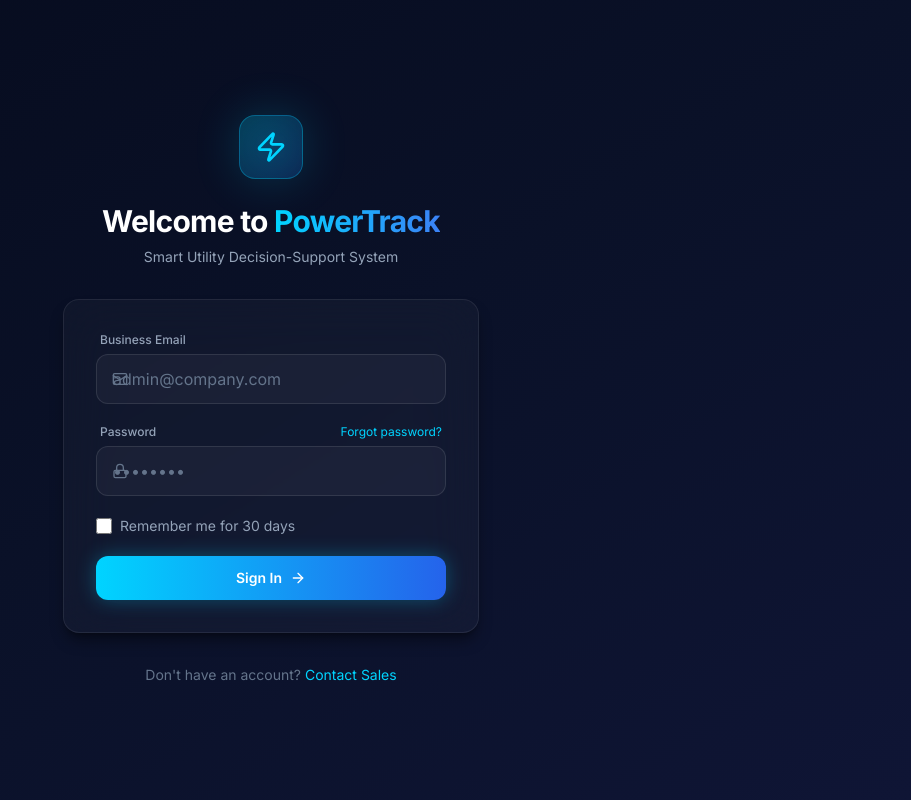
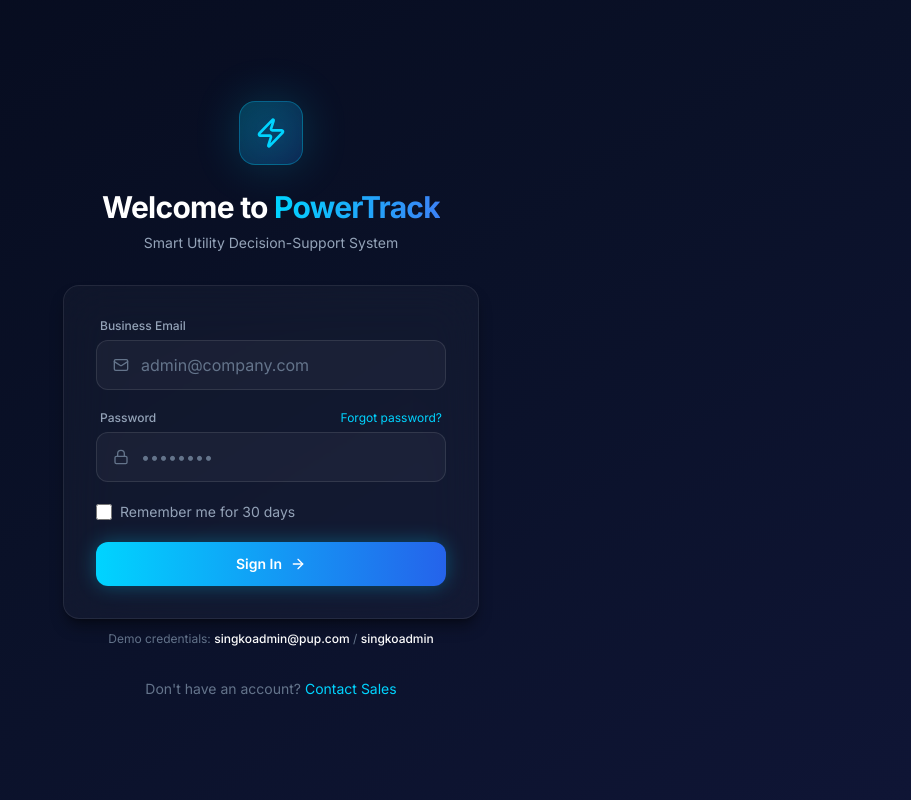
Before and after one commit to gewawddd/Singko_Technopreneurship, a React (Vite) app: page / in a window 1280 px wide. Shown: the whole page, without its empty margins (369-1280 px from the left). Built offline with nearby package versions, Linux system fonts and the light colour scheme.

Commit message:
refactor: update input fields in LoginPage for improved styling and accessibility

```diff
--- a/src/pages/AlertsPage.tsx
+++ b/src/pages/AlertsPage.tsx
@@ -264,24 +264,4 @@ export function AlertsPage() {
     </motion.div>);
 
 }
-// Helper icon
-function LightbulbIcon(props: React.SVGProps<SVGSVGElement>) {
-  return (
-    <svg
-      xmlns="http://www.w3.org/2000/svg"
-      width="24"
-      height="24"
-      viewBox="0 0 24 24"
-      fill="none"
-      stroke="currentColor"
-      strokeWidth="2"
-      strokeLinecap="round"
-      strokeLinejoin="round"
-      {...props}>
-
-      <path d="M15 14c.2-1 .7-1.7 1.5-2.5 1-.9 1.5-2.2 1.5-3.5A6 6 0 0 0 6 8c0 1.3.5 2.6 1.5 3.5.8.8 1.3 1.5 1.5 2.5" />
-      <path d="M9 18h6" />
-      <path d="M10 22h4" />
-    </svg>);
-
-}
+// Using LightbulbIcon imported from lucide-react instead of local helper
--- a/src/pages/LoginPage.tsx
+++ b/src/pages/LoginPage.tsx
@@ -70,8 +70,9 @@ export function LoginPage({ onLogin }: LoginPageProps) {
               <label className="block text-xs font-medium text-slate-400 mb-1.5 ml-1">
                 Business Email
               </label>
-              <div className="relative">
-                <div className="absolute inset-y-0 left-0 pl-4 flex items-center pointer-events-none">
+              <div className="">
+                <div className="flex items-center bg-white/[0.04] border border-white/[0.1] rounded-xl px-4 py-3">
+                  <div className="flex items-center justify-center mr-3">
                     <MailIcon className="h-4 w-4 text-slate-500" />
                   </div>
                   <input
@@ -79,9 +80,9 @@ export function LoginPage({ onLogin }: LoginPageProps) {
                     required
                     value={email}
                     onChange={(e) => setEmail(e.target.value)}
-                  className="glass-input w-full pl-11"
+                    className="bg-transparent outline-none w-full text-white placeholder-slate-500"
                     placeholder="admin@company.com" />
-
+                </div>
               </div>
             </div>
 
@@ -97,8 +98,9 @@ export function LoginPage({ onLogin }: LoginPageProps) {
                   Forgot password?
                 </a>
               </div>
-              <div className="relative">
-                <div className="absolute inset-y-0 left-0 pl-4 flex items-center pointer-events-none">
+              <div className="">
+                <div className="flex items-center bg-white/[0.04] border border-white/[0.1] rounded-xl px-4 py-3">
+                  <div className="flex items-center justify-center mr-3">
                     <LockIcon className="h-4 w-4 text-slate-500" />
                   </div>
                   <input
@@ -106,9 +108,9 @@ export function LoginPage({ onLogin }: LoginPageProps) {
                     required
                     value={password}
                     onChange={(e) => setPassword(e.target.value)}
-                  className="glass-input w-full pl-11"
+                    className="bg-transparent outline-none w-full text-white placeholder-slate-500"
                     placeholder="••••••••" />
-
+                </div>
               </div>
             </div>
 
@@ -142,6 +144,11 @@ export function LoginPage({ onLogin }: LoginPageProps) {
           </form>
         </GlassCard>
 
+        <p className="text-center text-xs text-slate-500 mt-3">
+          Demo credentials: <span className="text-white font-medium">singkoadmin@pup.com</span>
+          {' '} / <span className="text-white font-medium">singkoadmin</span>
+        </p>
+
         <p className="text-center text-sm text-slate-500 mt-8">
           Don't have an account?{' '}
           <a href="#" className="text-[#00d4ff] hover:underline">
```
Lines whose indentation alone changed are shown as unchanged.
